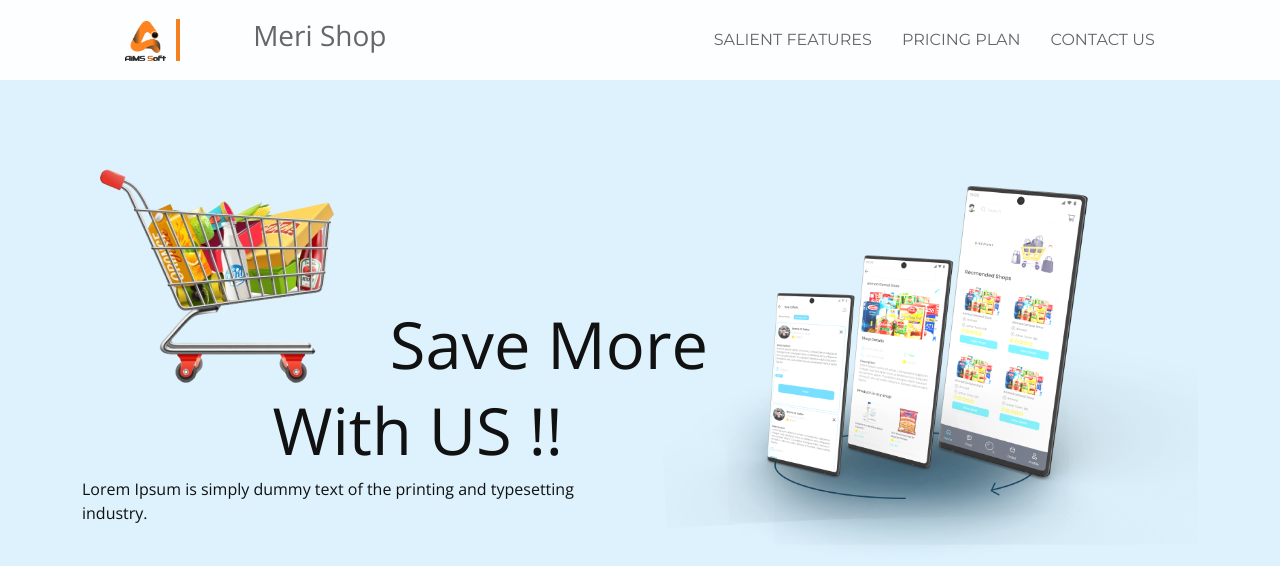
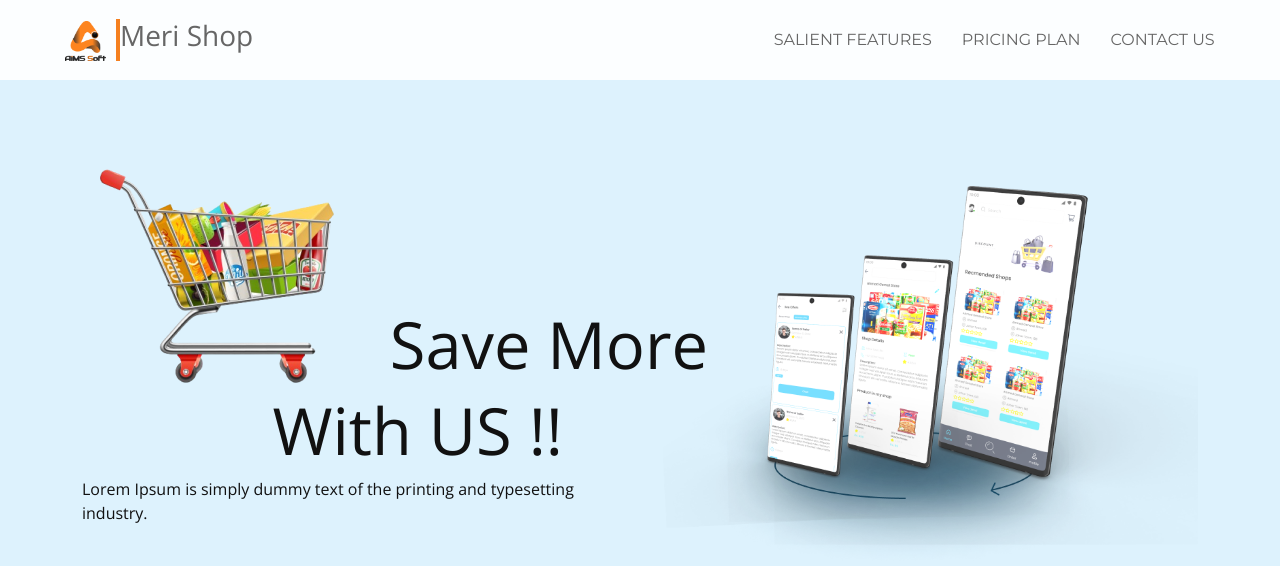
Before and after one commit to oldman07/Aims-Soft, a PHP site: page /Aims-Soft/merishop.php in a window 1280 px wide. Shown: the top 566 px of the page. Run offline with PHP 8.4, Linux system fonts and the light colour scheme; some libraries are stand-ins or nearby versions.

Commit message:
header (dynamic)

```diff
--- a/assets/css/style.css
+++ b/assets/css/style.css
@@ -3260,9 +3260,9 @@ background-repeat: no-repeat;
   text-align: center;
   /* z-index: ; */
  }
- .bg-merishop-abovefooter{
+ /* .bg-merishop-abovefooter{
   background-color: var(--ninthColor);
- }
+ } */
  .bg-merishop-blue{
   background-color: var(--tenthColor);
 
@@ -3898,12 +3898,19 @@ height: 5px;
 
 
 
- /* test purpose  */
-.testing-bg{
-  background-image: url('http://127.0.0.1:5501/assets/img/School/card/attendance.png');
-}
+
 
  /* ---------Reusability Matter--------- */
+
+ .page-merishop {
+  background-color: var(--eleventhColor);
+ }
+ .page-school  {
+  background-color: var(--fifthColor);
+ }
+
+
+
  /* ------footer------  */
 
  .page-merishop .footer-img {
--- a/inc/header.php
+++ b/inc/header.php
@@ -11,6 +11,16 @@
     <!-- Favicons -->
     <link href="assets/img/favicon.png" rel="icon" />
     <link href="assets/img/apple-touch-icon.png" rel="apple-touch-icon" />
+
+    <!-- Font awesome  -->
+    <link
+      rel="stylesheet"
+      href="https://cdnjs.cloudflare.com/ajax/libs/font-awesome/5.15.4/css/all.min.css"
+    />
+    <link
+      href="https://maxcdn.bootstrapcdn.com/font-awesome/4.6.3/css/font-awesome.min.css"
+      rel="stylesheet"
+    />
 
     <!-- Google Fonts -->
     <link
@@ -38,13 +48,28 @@
     <!-- Template Main CSS File -->
     <link href="assets/css/style.css" rel="stylesheet" />
     <link href="assets/css/products.css" rel="stylesheet" />
+  </head>
+  <body class="<?php  echo $bg_body_class; ?> bg-page font-merishop width-100percent adjustment"  >
 
-    <!-- =======================================================
-  * Template Name: BizPage - v5.11.0
-  * Template URL: https://bootstrapmade.com/bizpage-bootstrap-business-template/
-  * Author: BootstrapMade.com
-  * License: https://bootstrapmade.com/license/
-  ======================================================== -->
-  </head>
+  <?php include 'inc/logo.php'?>
+    <header id="header" class="fixed-top d-flex align-items-center">
+      <div class="container-fluid">
+        <div class="row justify-content-center align-items-center">
+          <div class="col-xl-11 d-flex align-items-center justify-content-between">
+            <div class="d-flex align-items-center">
+              <h1 class="logo"><a href="index.html"><img src="<?php echo isset($logo_path) ? $logo_path : ''; ?>" width="100%" height="auto" alt="" /></a></h1>
+              <h3 class="page-name"><?php echo $page_name ?></h3>
+            </div>
+            <nav id="navbar" class="navbar">
+              <ul class=" ">
+              <?php foreach ($menu_items as $index => $item): ?>
+   <li><a class="nav-link scrollto" href="#<?php echo $pointers_to_section[$index]; ?>"><?php echo $item; ?></a></li>
+<?php endforeach; ?>
+ </ul>
+ <i class="bi bi-list mobile-nav-toggle"></i>
+</nav>
 
-  <body class="page-school">
+          </div>
+        </div>
+      </div>
+     </header>
--- /dev/null
+++ b/inc/logo.php
@@ -0,0 +1,2 @@
+<?php
+$logo_path = "http://localhost/Aims-Soft/assets/img/home/logo1.1.png";
--- a/inc/merishop/header.html
+++ b/inc/merishop/header.html
@@ -50,36 +50,15 @@
     <link href="assets/css/products.css" rel="stylesheet" />
   </head>
   <body class="bg-merishop font-merishop width-100percent adjustment page-merishop">
-    <!-- Top Menu  -->
-    <header
-      id="header"
-      class="fixed-top d-flex align-items-center"
-    >
+
+    <header id="header" class="fixed-top d-flex align-items-center">
       <div class="container-fluid">
         <div class="row justify-content-center align-items-center">
-
-          <div
-            class="col-xl-11 d-flex align-items-center justify-content-between"
-          >
-          <div class="container-fluid">
-            <div class="row justify-content-center align-items-center">
-              <div
-                class="col-xl-11 d-flex align-items-center justify-content-between"
-              >
-                <h1 class="logo  ">
-                  <a href="index.html"
-                    ><img
-                      src="assets/img/home/logo1.1.png"
-                      width="100%"
-                      height="auto"
-                      alt=""
-                  /></a>
-                </h1>
+          <div class="col-xl-11 d-flex align-items-center justify-content-between">
+            <div class="d-flex align-items-center">
+              <h1 class="logo"><a href="index.html"><img src="assets/img/home/logo1.1.png" width="100%" height="auto" alt="" /></a></h1>
               <h3 class="page-name">Meri Shop</h3>
-
-                <!-- Uncomment below if you prefer to use an image logo -->
-                <!-- <a href="index.html" class="logo"><img src="assets/img/logo.png" alt="" class="img-fluid"></a>-->
-
+            </div>
             <nav id="navbar" class="navbar">
               <ul class=" ">
                 <!-- <li class="">
@@ -106,11 +85,6 @@
               </ul>
               <i class="bi bi-list mobile-nav-toggle"></i>
             </nav>
-                <!-- .navbar -->
-              </div>
-            </div>
-          </div>
-            <!-- .navbar -->
           </div>
         </div>
       </div>
--- a/merishop.php
+++ b/merishop.php
@@ -1,6 +1,11 @@
 
 <!-- index.php -->
-<?php include('inc/merishop/header.html'); ?>
+<?php
+$page_name = "Meri Shop";
+$bg_body_class = 'page-merishop';
+$menu_items = ["Salient Features", "Pricing Plan", "Contact Us"];
+$pointers_to_section = ["salient-feature-merishop","pricing-plan","contact-us"];
+include('inc/header.php'); ?>
   <!-- Hero Section  -->
   <div id="hero-merishop" class="container" style="margin-top: 120px">
       <div  class="row">
```
Also changed, not shown: school.php (+7 -1 lines). Lines whose indentation alone changed are shown as unchanged.
